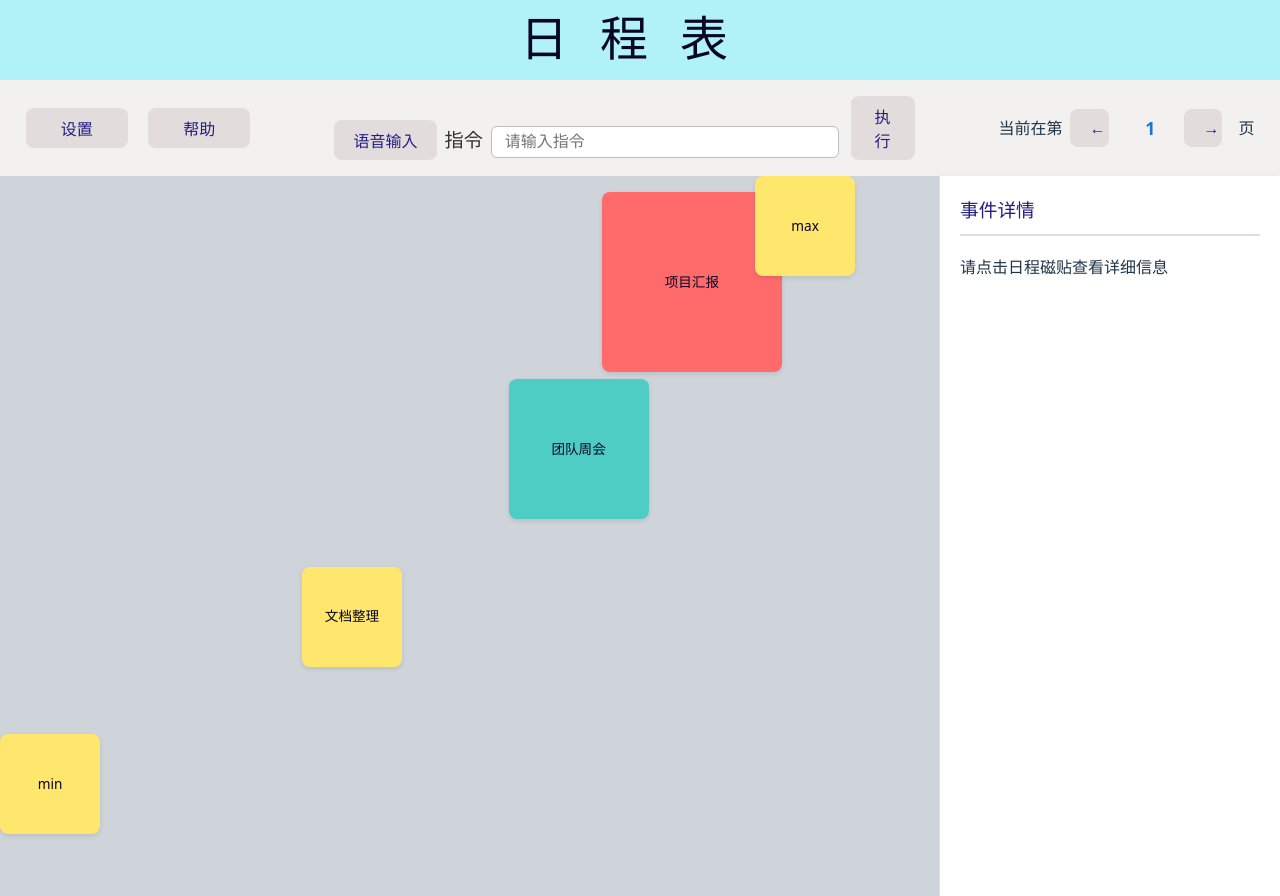
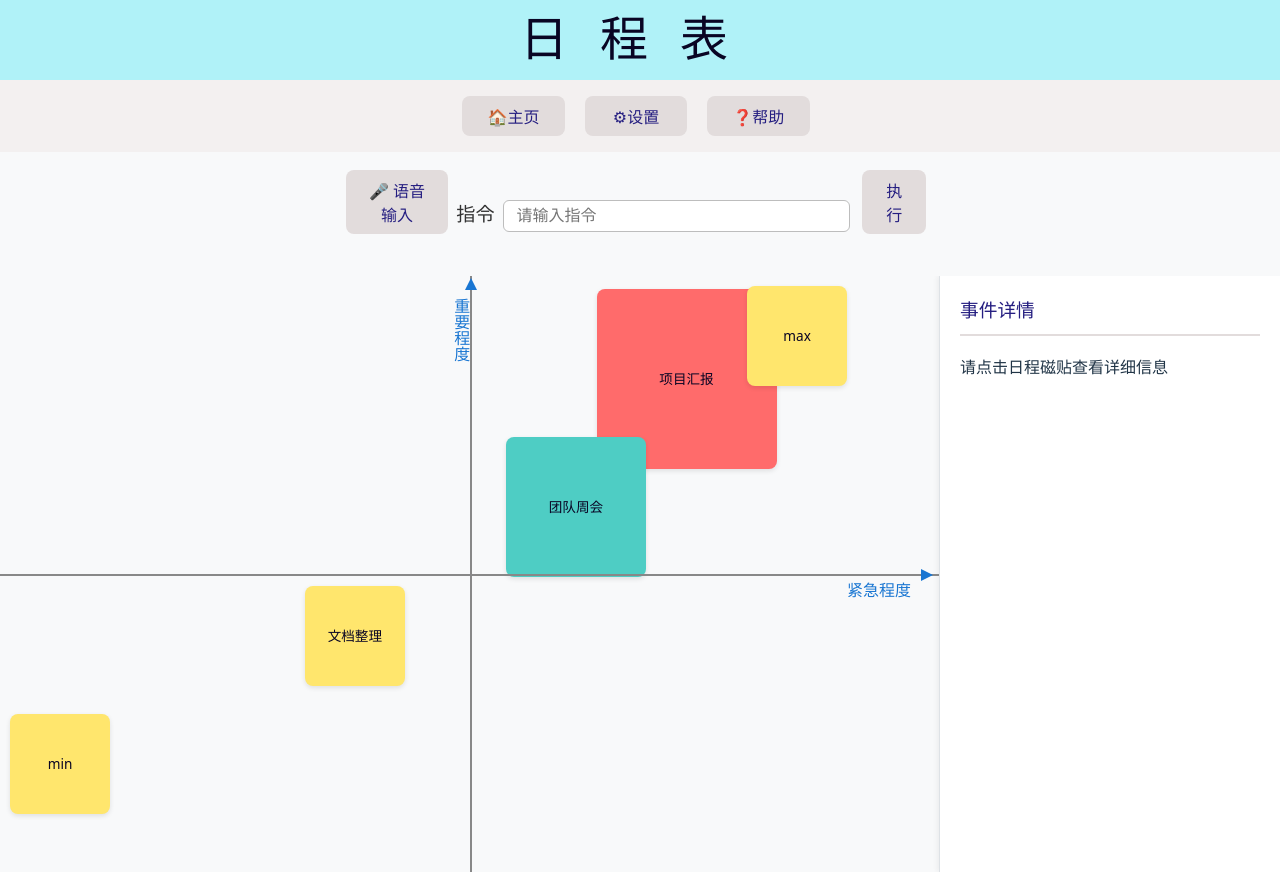
Before and after one commit to gfjdh/hci-schedule, a React (Vite) app: page / in a window 1280 px wide. After the commit the page ends 872 px from the top, so only its background shows below. Built offline with nearby package versions, Linux system fonts and the light colour scheme.

Commit message:
add axis and label, ajust cmd input box position, delete page switch(use btn to switch page)

```diff
--- a/src/Buttons.css
+++ b/src/Buttons.css
@@ -12,7 +12,7 @@
   background-color: var(--buttons-bg-color);
   display: flex;
   align-items: center;
-  justify-content: space-between;
+  justify-content: center;
   width: 100%;
   margin: 0 auto;
   box-sizing: border-box;
--- a/src/Buttons.tsx
+++ b/src/Buttons.tsx
@@ -1,4 +1,3 @@
-import React, { useState } from "react"
 import "./Buttons.css"
 
 interface CustomButtonProps {
@@ -8,12 +7,12 @@ interface CustomButtonProps {
   onClick?: () => void;
 }
 
-const CustomButton: React.FC<CustomButtonProps> = ({
+export const CustomButton = ({
   children,
   width = "80px",
   spacing = "8px",
   onClick,
-}) => {
+}: CustomButtonProps) => {
   return (
     <button
       style={{
@@ -29,37 +28,16 @@ const CustomButton: React.FC<CustomButtonProps> = ({
 };
 
 function Buttons() {
-  const [page, setPage] = useState(1);
-
-  const handlePrevPage = () => {
-    setPage((prev) => Math.max(prev - 1, 1));
-  };
-
-  const handleNextPage = () => {
-    setPage((prev) => prev + 1);
-  };
   return (
     <>
-      <div className="buttons">
-        <span className="configBtn">
-          <CustomButton width="8vw">设置</CustomButton>
-          <CustomButton width="8vw">帮助</CustomButton>
-        </span>
-        <span className="command">
-          <CustomButton width="8vw"> 语音输入 </CustomButton>
-          <label className="command-label">指令</label>
-          <input type="text" className="command-input" placeholder="请输入指令"/>
-          <CustomButton width="5vw">执行</CustomButton>
-        </span>
-        <span className="page">
-          当前在第
-          <CustomButton width="3vw" spacing="8px" onClick={handlePrevPage}>←</CustomButton>
-          <span className="page-number">{page}</span>
-          <CustomButton width="3vw" spacing="8px" onClick={handleNextPage}>→</CustomButton>
-          页
-        </span>
-      </div>
-    </>
+    <div className="buttons">
+      <span className="configBtn">
+        <CustomButton width="8vw">🏠主页</CustomButton>
+        <CustomButton width="8vw">⚙设置</CustomButton>
+        <CustomButton width="8vw">❓帮助</CustomButton>
+      </span>
+    </div>
+  </>
   )
 }
 
--- a/src/ScheduleArea.css
+++ b/src/ScheduleArea.css
@@ -1,20 +1,33 @@
 .schedule-container {
   display: flex;
+  flex-direction: column;
   height: 100%;
   width: 100%;
   background-color: #f8f9fa;
 }
 
+.voice-area {
+  width: 100%;
+  display: flex;
+  justify-content: center;
+  align-items: center;
+  margin-bottom: 24px;
+  padding: 10px 0;
+  /* 添加上下内边距 */
+}
+
+.content-area {
+  display: flex;
+  flex: 1;
+  overflow: hidden;
+}
+
 .quadrant-view {
   flex: 1;
-  display: inline-block;
-  background-color: #ced4da;
-  padding: 10px;
   position: relative;
   overflow: hidden;
-  padding: 50px;
+  padding: 60px;
 }
-
 
 .quadrants {
   position: relative;
@@ -23,27 +36,69 @@
   height: 100%;
 }
 
+.axis-x {
+  position: absolute;
+  left: 0;
+  top: 50%;
+  width: 100%;
+  height: 2px;
+  background: #888;
+  z-index: 2;
+  pointer-events: none;
+}
+
+.axis-x::after {
+  content: '';
+  position: absolute;
+  right: 0;
+  top: 50%;
+  transform: translateY(-50%) rotate(0deg);
+  border: 6px solid transparent;
+  border-left: 12px solid #1976d2;
+}
+
+.axis-y {
+  position: absolute;
+  top: 0;
+  left: 50%;
+  width: 2px;
+  height: 100%;
+  background: #888;
+  z-index: 2;
+  pointer-events: none;
+}
+
+.axis-y::after {
+  content: '';
+  position: absolute;
+  left: 50%;
+  top: 5px;
+  transform: translateX(-50%) translateY(-6px) rotate(-90deg);
+  border: 6px solid transparent;
+  border-left: 12px solid #1976d2;
+}
+
 .axis-label {
   position: absolute;
-  font-size: 0.9rem;
-  font-weight: 500;
-  color: #495057;
-  background: rgba(255, 255, 255, 0.7);
+  color: #1976d2;
+  font-weight: bold;
+  font-size: 1rem;
+  z-index: 3;
   padding: 2px 8px;
-  border-radius: 4px;
-  z-index: 10;
+  pointer-events: none;
 }
 
-.important-label {
-  top: 10px;
-  left: 43%;
+.axis-label-y {
+  left: 47%;
+  top: 20px;
+  writing-mode: vertical-rl;
 }
 
-.urgent-label {
-  top: 50%;
-  right: 10px;
+.axis-label-x {
+  right: -20px;
+  bottom: 45%;
+  transform: translateX(-50%);
 }
-
 
 .sidebar {
   width: 300px;
--- a/src/ScheduleArea.tsx
+++ b/src/ScheduleArea.tsx
@@ -1,5 +1,6 @@
 import React, { useState } from 'react';
 import EventTile from './EventTile';
+import {CustomButton} from './Buttons';
 import './ScheduleArea.css';
 
 interface Event {
@@ -90,11 +91,20 @@ const ScheduleArea: React.FC = () => {
 
   return (
     <div className="schedule-container">
+      <div className="voice-area">
+        <CustomButton width="8vw">🎤 语音输入</CustomButton>
+        <span className="command">
+        <label className="command-label">指令</label>
+        <input type="text" className="command-input" placeholder="请输入指令"/>
+        <CustomButton width="5vw">执行</CustomButton>
+      </span>
+      </div>
+      <div className="content-area">
         <div className="quadrant-view">
-        {/* 坐标轴标签 */}
-        {/* <div className="axis-label important-label">重要程度</div>
-        <div className="axis-label urgent-label">紧急程度</div> */}
-
+          <div className="axis-y"></div>
+          <div className="axis-x"></div>
+          <div className="axis-label axis-label-y">重要程度</div>
+          <div className="axis-label axis-label-x">紧急程度</div>
           {/* 四个象限 */}
           <div className="quadrants">
             {events
@@ -107,7 +117,6 @@ const ScheduleArea: React.FC = () => {
               ))}
           </div>
         </div>
-
         {/* 侧边栏 - 事件详情 */}
         <div className="sidebar">
           {selectedEvent ? (
@@ -179,6 +188,7 @@ const ScheduleArea: React.FC = () => {
           )}
         </div>
       </div>
+    </div>
   );
 };
 
```
Lines whose indentation alone changed are shown as unchanged.
